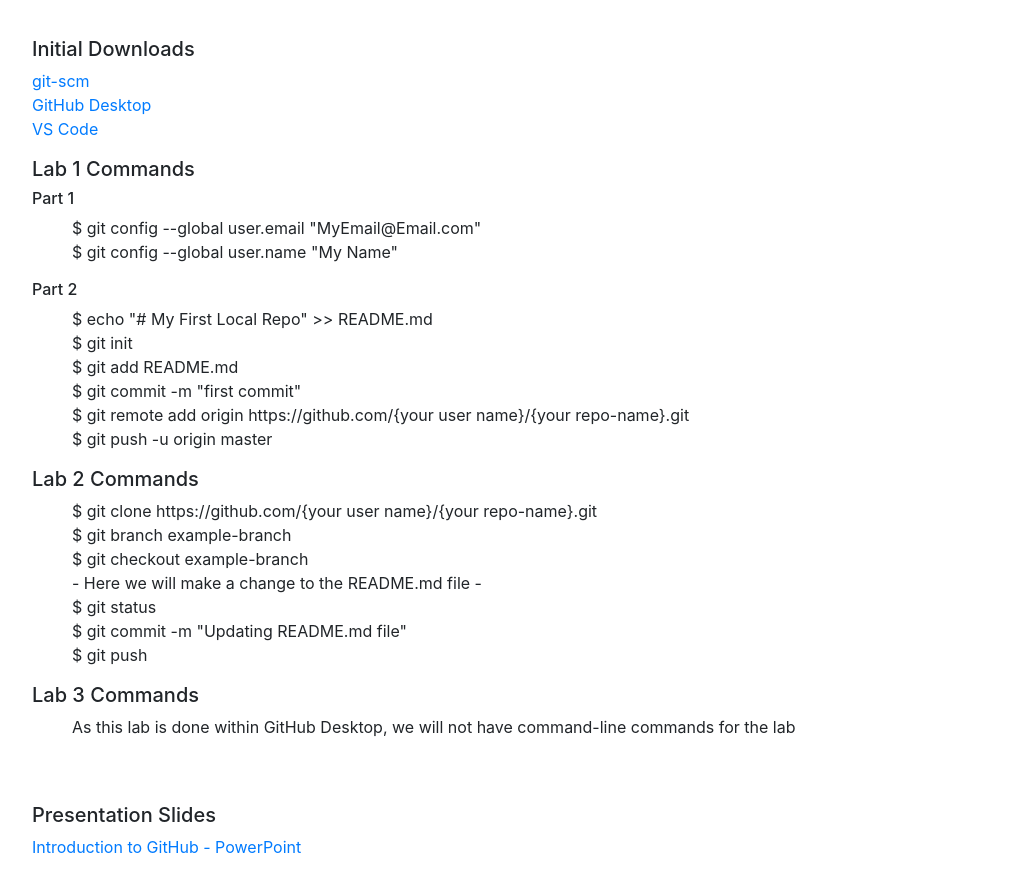
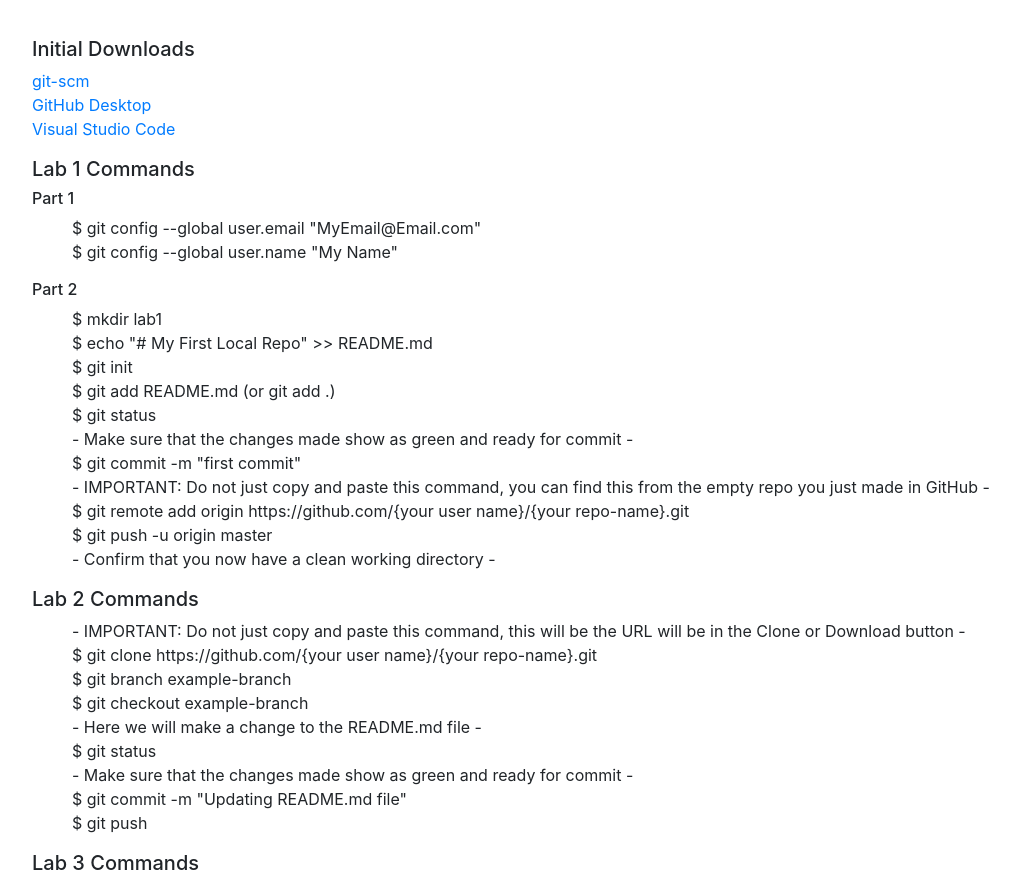
Before and after one commit to onideus/github-101-website, a website: page index.html in a window 1280 px wide. Shown: the part 362-1240 px from the top of the page, without its empty margins (53-1073 px from the left). Drawn offline with Linux system fonts and the light colour scheme.

Commit message:
Updated the powerpoint and website to reflect important notes learned from lesson.

```diff
--- a/index.html
+++ b/index.html
@@ -54,7 +54,7 @@
         <ul class="list-unstyled">
           <li><a href="https://git-scm.com/downloads">git-scm</a></li>
           <li><a href="https://desktop.github.com/">GitHub Desktop</a></li>
-          <li><a href="https://code.visualstudio.com/">VS Code</a></li>
+          <li><a href="https://code.visualstudio.com/">Visual Studio Code</a></li>
         </ul>
         <h5>Lab 1 Commands</h5>
         <h6>Part 1</h6>
@@ -64,20 +64,28 @@
         </ul>
         <h6>Part 2</h6>
         <ul class="list-unstyled">
+          <ul>$ mkdir lab1</ul>
+          <ul$ cd lab1</li>
           <ul>$ echo "# My First Local Repo" >> README.md</ul>
           <ul>$ git init</ul>
-          <ul>$ git add README.md</ul>
+          <ul>$ git add README.md (or git add .)</ul>
+          <ul>$ git status</ul>
+          <ul>- Make sure that the changes made show as green and ready for commit -</ul>
           <ul>$ git commit -m "first commit"</ul>
+          <ul>- IMPORTANT: Do not just copy and paste this command, you can find this from the empty repo you just made in GitHub -</ul>
           <ul>$ git remote add origin https://github.com/{your user name}/{your repo-name}.git</ul>
           <ul>$ git push -u origin master</ul>
+          <ul>- Confirm that you now have a clean working directory -</ul>
         </ul>
         <h5>Lab 2 Commands</h5>
         <ul class="list-unstyled">
+          <ul>- IMPORTANT: Do not just copy and paste this command, this will be the URL will be in the Clone or Download button -</ul>
           <ul>$ git clone https://github.com/{your user name}/{your repo-name}.git</ul>
           <ul>$ git branch example-branch</ul>
           <ul>$ git checkout example-branch</ul>
           <ul>- Here we will make a change to the README.md file -</ul>
           <ul>$ git status</ul>
+          <ul>- Make sure that the changes made show as green and ready for commit -</ul>
           <ul>$ git commit -m "Updating README.md file"</ul>
           <ul>$ git push</ul>
         </ul>
```
Also changed, not shown: 1 other file.
